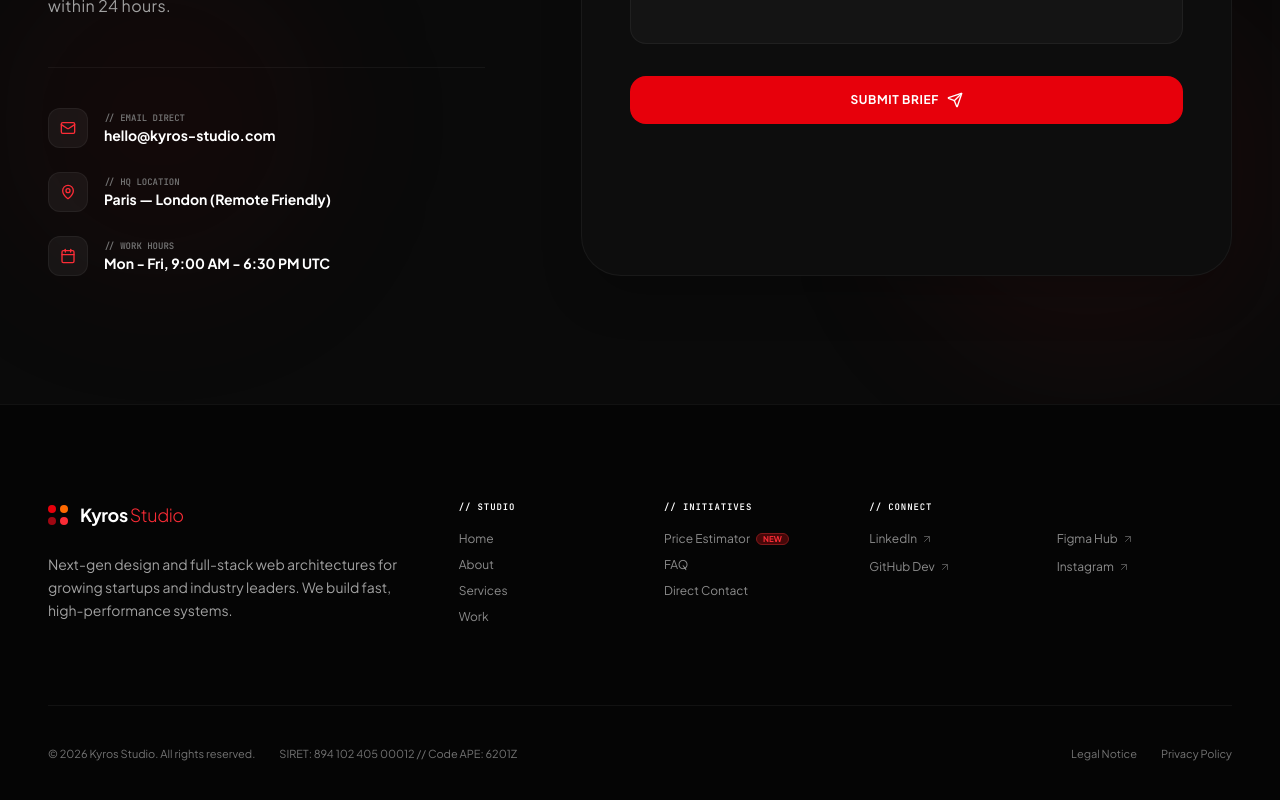
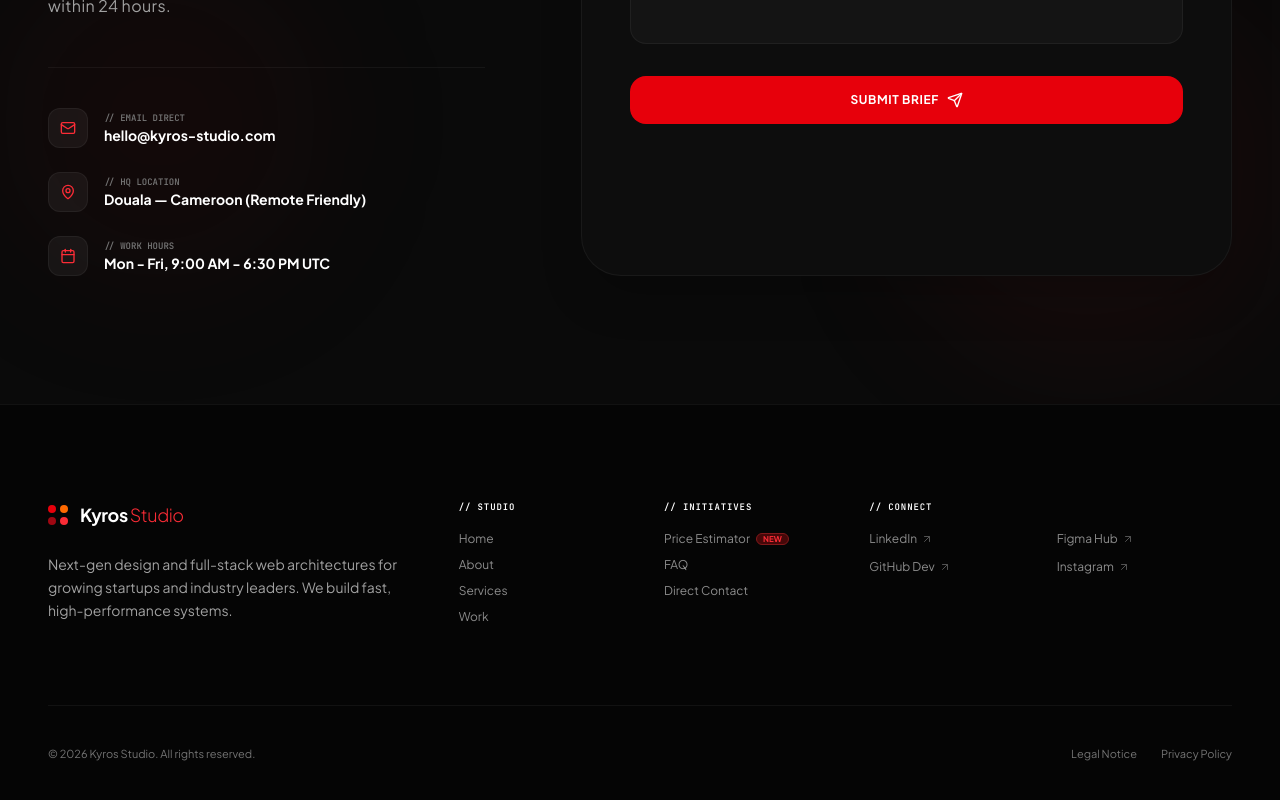
Before and after one commit to devandfree/kystudio, a React (Vite) app: page / in a window 1280 px wide. Shown: the part 7298-8098 px from the top of the page. Built offline with nearby package versions, Linux system fonts and the light colour scheme.

Commit message:
refactor: update company HQ location and footer
Update headquarters from Paris/London to Douala, Cameroon, and remove legacy French business registration details from the footer.

```diff
--- a/src/components/Contact.tsx
+++ b/src/components/Contact.tsx
@@ -148,7 +148,7 @@ export default function Contact({ theme, language }: ContactProps) {
                   <span className={`text-sm font-bold transition-colors ${
                     theme === "light" ? "text-neutral-900" : "text-white"
                   }`}>
-                    {language === "fr" ? "Paris — Londres (Télétravail possible)" : "Paris — London (Remote Friendly)"}
+                    {language === "fr" ? "Douala — Cameroun (Télétravail possible)" : "Douala — Cameroon (Remote Friendly)"}
                   </span>
                 </div>
               </div>
--- a/src/components/Footer.tsx
+++ b/src/components/Footer.tsx
@@ -162,7 +162,6 @@ export default function Footer({ theme, language, onNavigate }: FooterProps) {
         }`}>
           <div className="flex flex-col sm:flex-row gap-1 sm:gap-6 text-center sm:text-left">
             <span>© {currentYear} Kyros Studio. {language === "fr" ? "Tous droits réservés." : "All rights reserved."}</span>
-            <span>SIRET: 894 102 405 00012 // Code APE: 6201Z</span>
           </div>
 
           <div className="flex gap-6">
```
